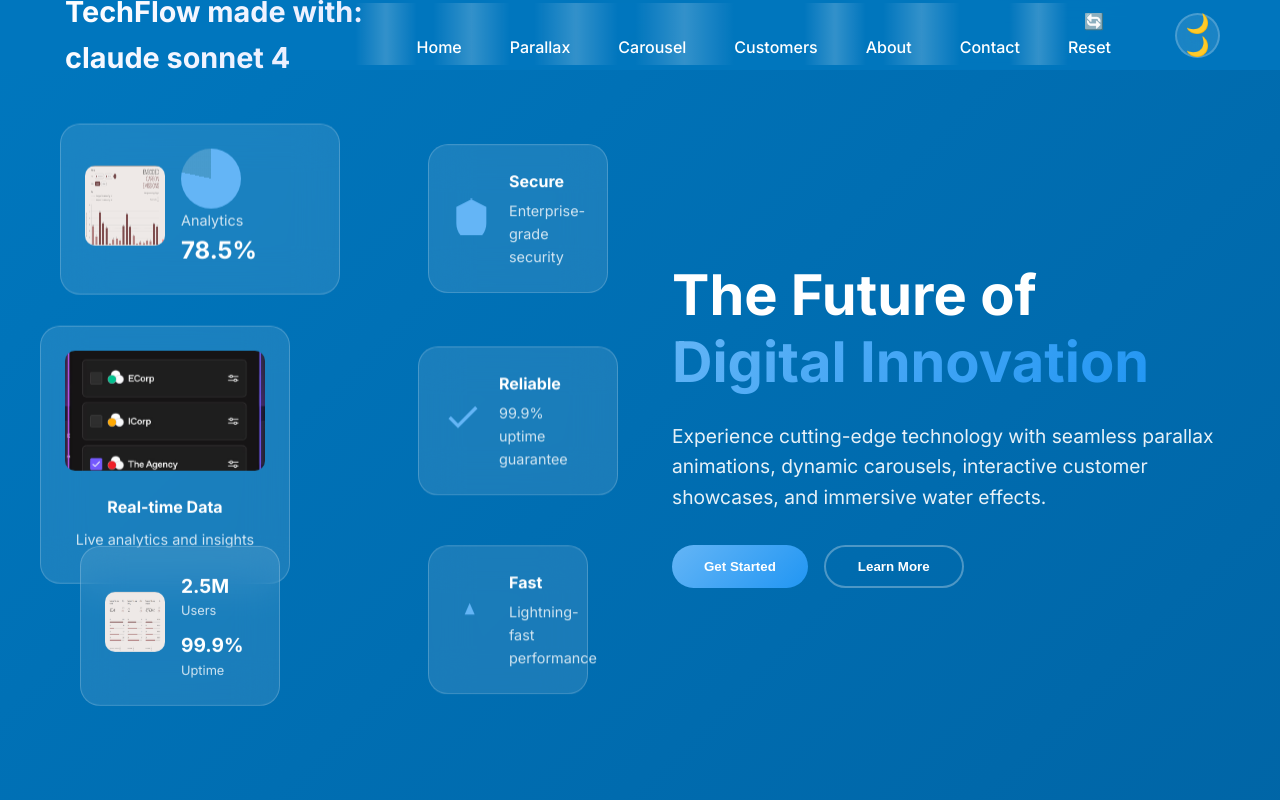
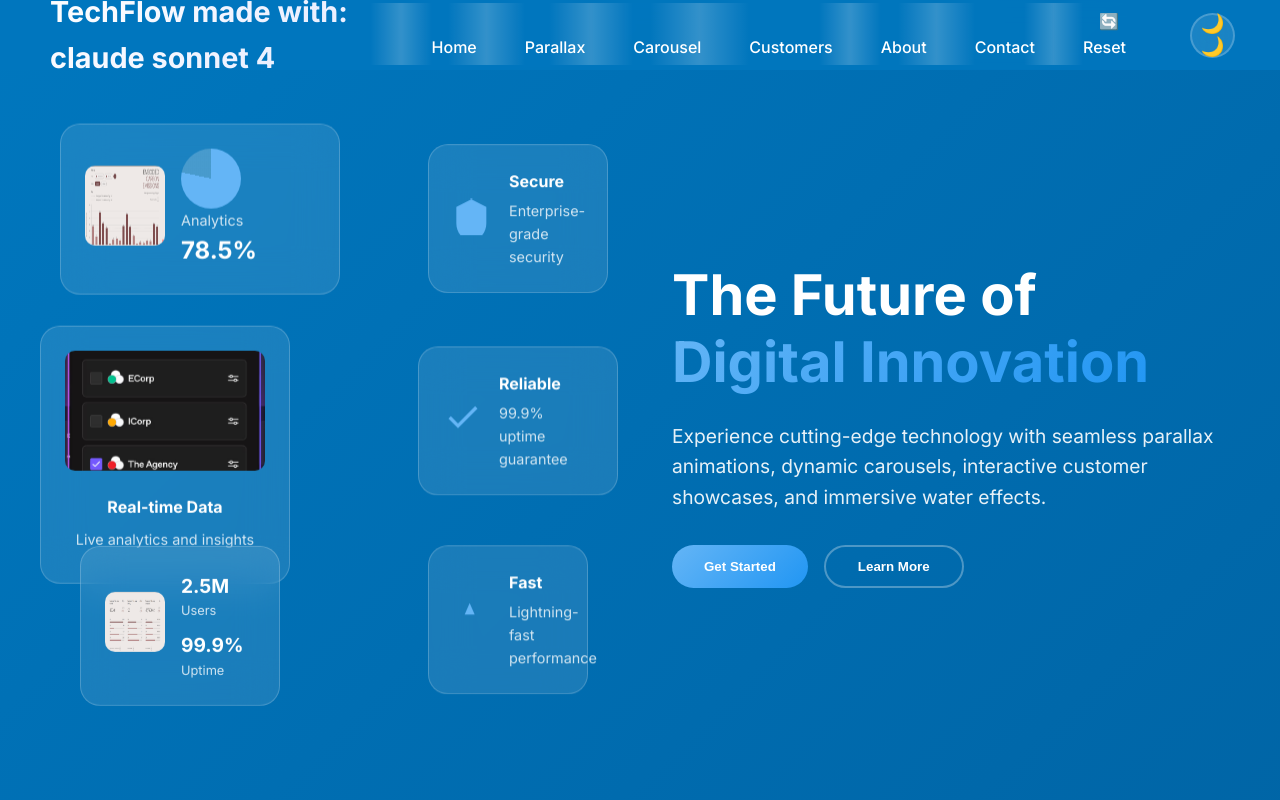
Before and after one commit to sam-eer12/IITBBS-hackathon, a plain HTML site: page unified-homepage.html in a window 1280 px wide. Shown: the top 800 px of the page. Drawn offline with Linux system fonts and the light colour scheme; grey boxes are pictures that could not be loaded.

Commit message:
Update unified-homepage.html

```diff
--- a/unified-homepage.html
+++ b/unified-homepage.html
@@ -13,7 +13,7 @@
 
     <!-- Navigation -->
     <nav class="navbar">
-        <div class="nav-container">
+        <div style="padding:5px" class="nav-container">
             <div class="nav-logo">
                 <h2 style="padding:5px">TechFlow made with: claude sonnet 4</h2>
             </div>            <ul class="nav-menu">
```
